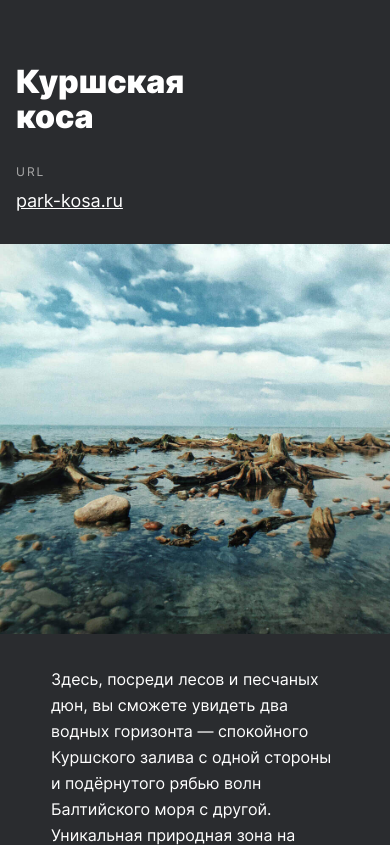
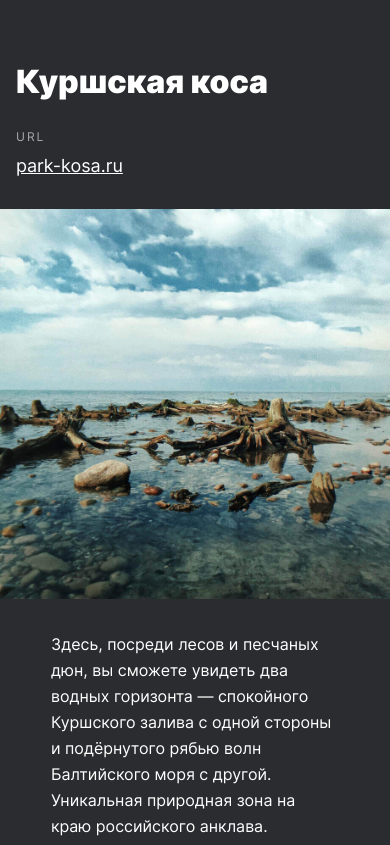
Before and after one commit to Sitarweb/russian-travel, a plain HTML site: page index.html in a window 390 px wide. Shown: the part 4693-5538 px from the top of the page. Drawn offline with Linux system fonts and the light colour scheme.

Commit message:
russian-travel

```diff
--- a/blocks/clause/__content/clause__content.css
+++ b/blocks/clause/__content/clause__content.css
@@ -27,5 +27,6 @@
     }
     .clause__content:first-child{
         align-items: flex-start;
+        padding: 0 16px;
     }
 }
--- a/blocks/clause/__label/clause__label.css
+++ b/blocks/clause/__label/clause__label.css
@@ -14,6 +14,5 @@
 @media screen and (max-width: 767px){
     .clause__label{
         max-width: 288px;
-        padding: 0 16px;
     }
 }
--- a/blocks/clause/__link/clause__link.css
+++ b/blocks/clause/__link/clause__link.css
@@ -12,6 +12,5 @@
 @media screen and (max-width: 767px){
     .clause__link{
         max-width: 288px;
-        padding: 0 16px;
     }
 }
--- a/blocks/clause/__title/clause__title.css
+++ b/blocks/clause/__title/clause__title.css
@@ -19,8 +19,7 @@
 
 @media screen and (max-width: 767px) {
     .clause__title{
-        max-width: 288px;
-        padding: 0 16px;
+        width: 100%;
         font-size: 32px;
         line-height: 35px;
     }
```
